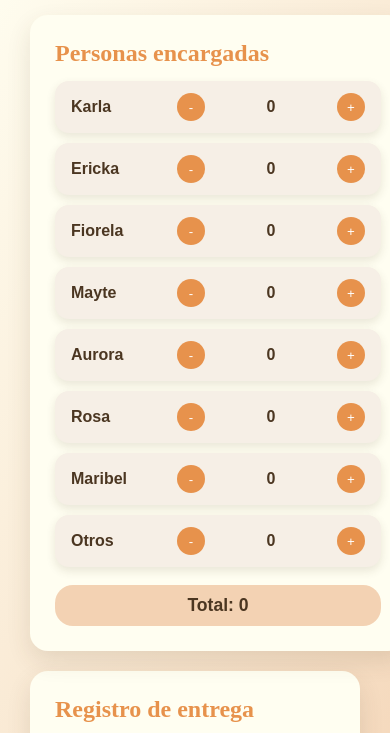
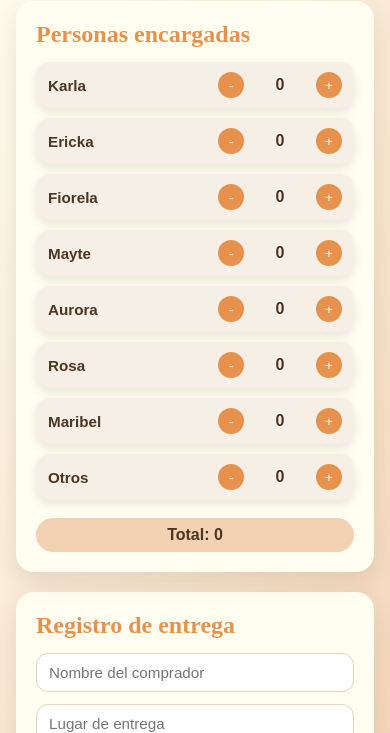
Before and after one commit to marife-coder/ContadorProSalud, a plain HTML site: page index.html in a window 390 px wide. Shown: the part 79-812 px from the top of the page. Drawn offline with Linux system fonts and the light colour scheme.

Commit message:
Add files via upload

```diff
--- a/estilo.css
+++ b/estilo.css
@@ -198,6 +198,41 @@ h1 {
 /* ================== RESPONSIVO ================== */
 @media (max-width: 800px) {
     .contenedor {
-        grid-template-columns: 1fr;
+    max-width: 900px;
+    margin: 0 auto;
+    display: grid;
+    grid-template-columns: 1fr;
+    row-gap: 40px;
+}
+
+body {
+        padding: 16px;
     }
+
+    .persona {
+        grid-template-columns: 1fr auto auto auto;
+        gap: 20px;
+        padding: 10px 12px;
+    }
+
+    .persona span:first-child {
+        font-size: 0.95rem;
+    }
+
+    .persona button {
+        width: 26px;
+        height: 26px;
+        font-size: 0.85rem;
+    }
+
+    .mini-total {
+        font-size: 1rem;
+        padding: 8px 14px;
+    }
+
+    .registro,
+    .personas {
+        padding: 20px;
+    }
+
 }
```
